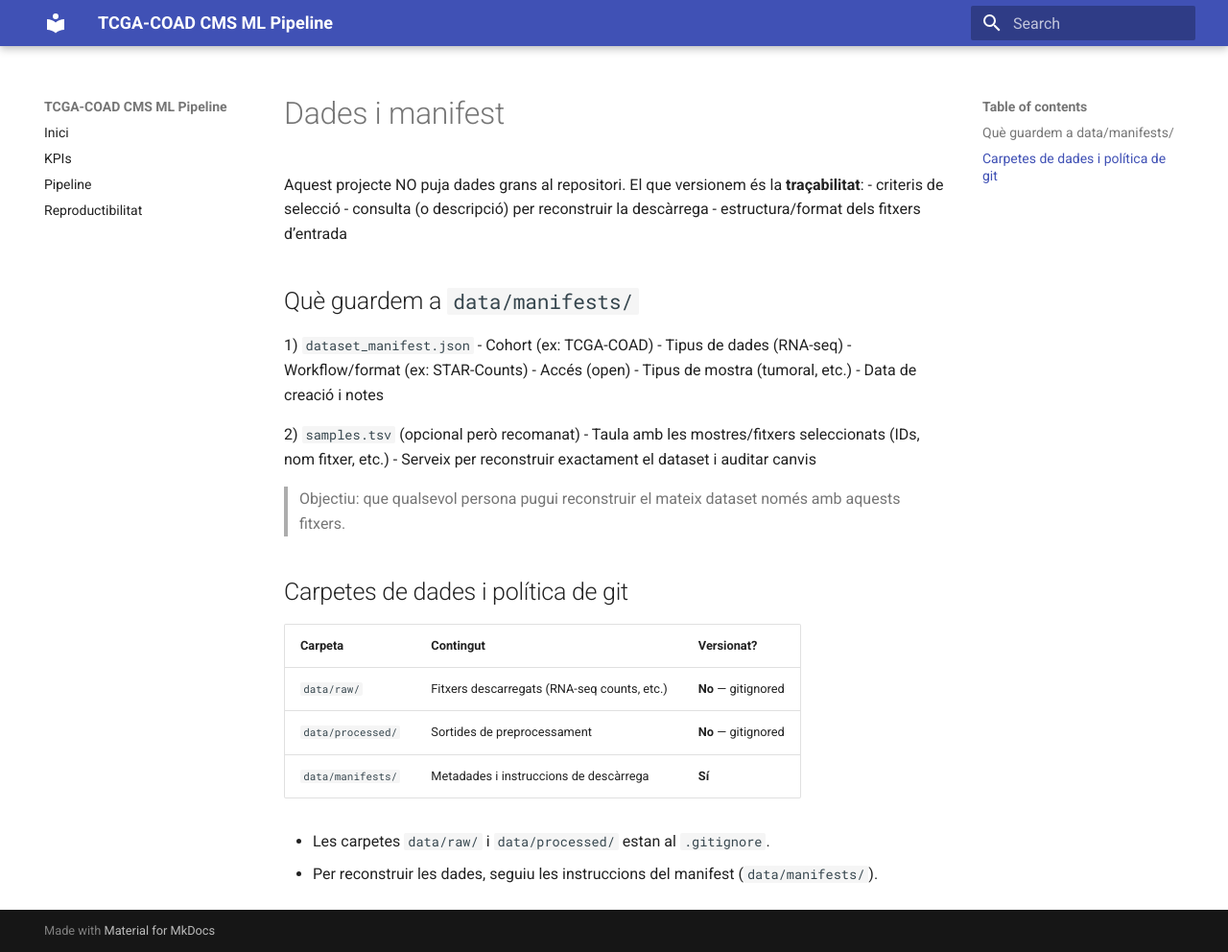
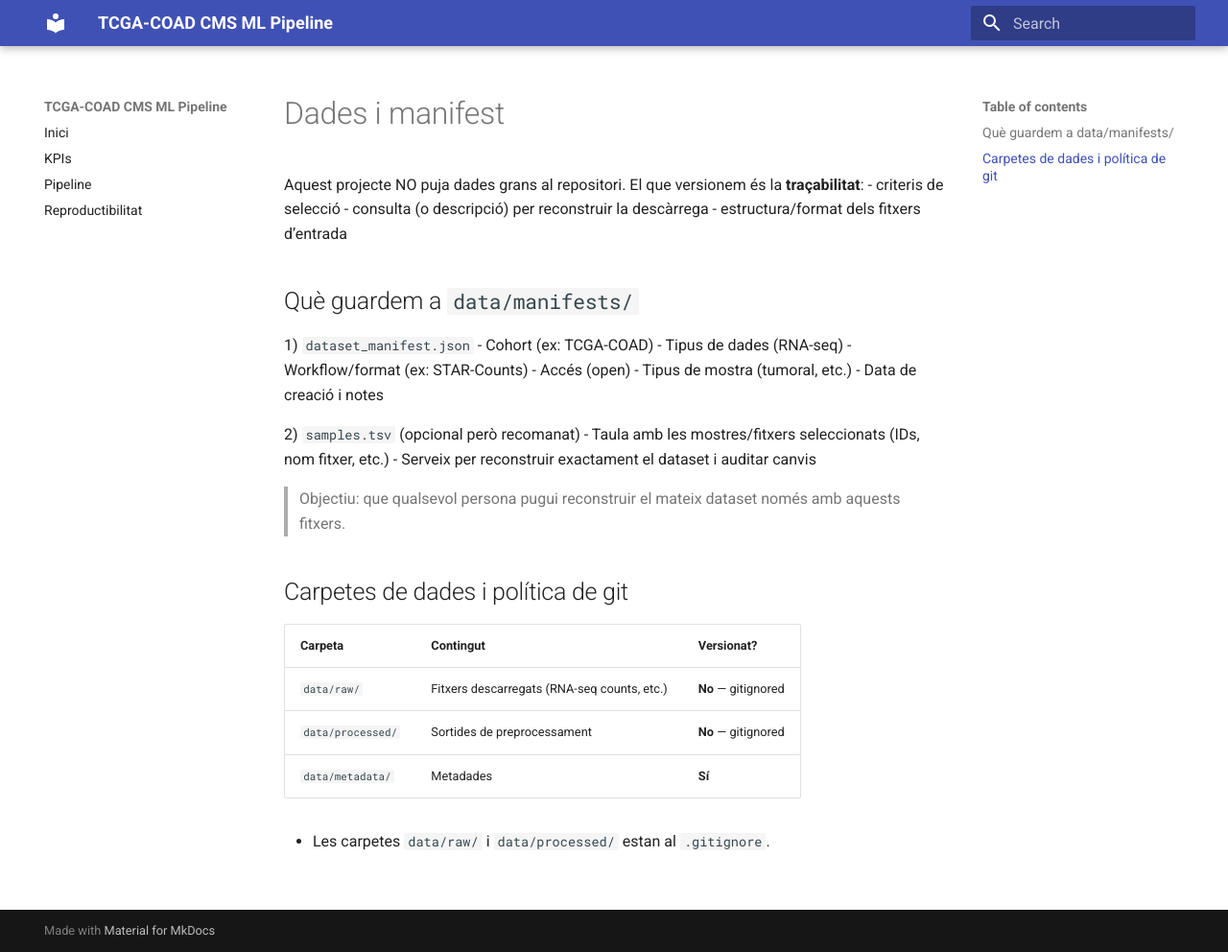
Before and after one commit to MartiRiveroGarcia/tcga-coad-cms-ml-pipeline, an MkDocs documentation site: the page built from docs/data.md, in a window 1280 px wide and 992 px high. Shown: the whole window at 96% size. Built offline with MkDocs 1.6.1 and Material for MkDocs 9.7.7, drawn with Linux system fonts in a browser that asks for light colours.

Commit message:
stage1: add GDC metadata files

```diff
--- a/docs/data.md
+++ b/docs/data.md
@@ -26,7 +26,6 @@ Aquest projecte NO puja dades grans al repositori. El que versionem és la **tra
 |---------|-----------|------------|
 | `data/raw/` | Fitxers descarregats (RNA-seq counts, etc.) | **No** — gitignored |
 | `data/processed/` | Sortides de preprocessament | **No** — gitignored |
-| `data/manifests/` | Metadades i instruccions de descàrrega | **Sí** |
+| `data/metadata/` | Metadades | **Sí** |
 
 - Les carpetes `data/raw/` i `data/processed/` estan al `.gitignore`.
-- Per reconstruir les dades, seguiu les instruccions del manifest (`data/manifests/`).
```
Also changed, not shown: 3 other files.
